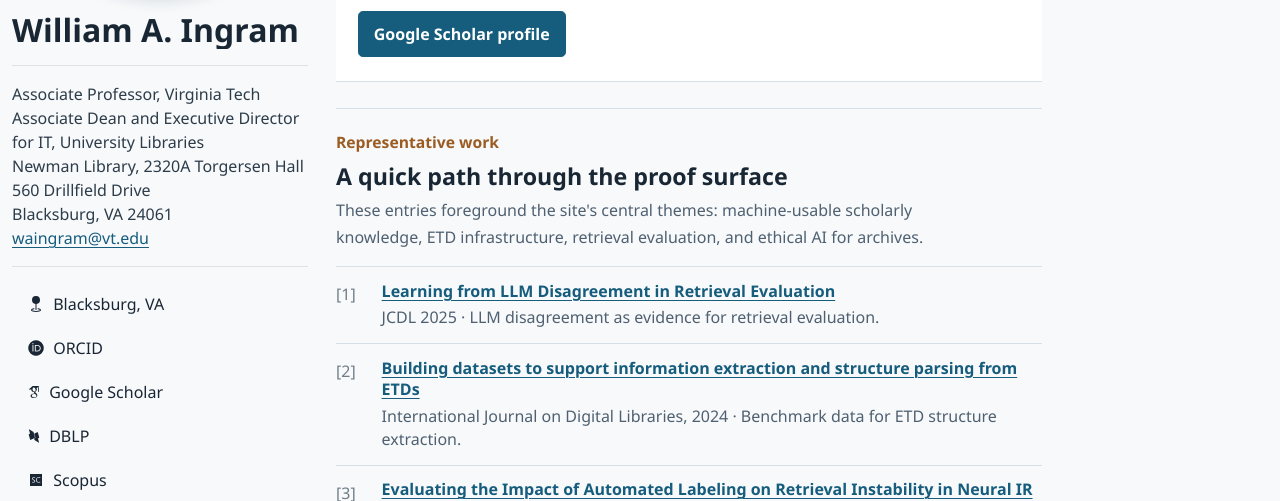
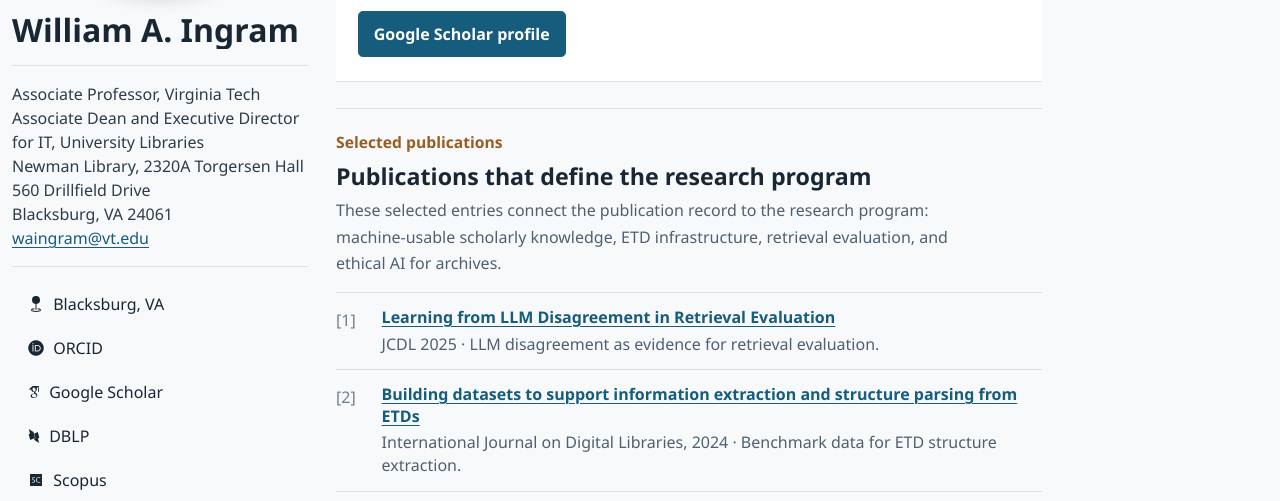
Before and after one commit to waingram/waingram.github.io, a Jekyll site: the page built from _pages/publications.md, in a window 1280 px wide and 900 px high, cut to the strip 399-900 px from the top of the window. Built offline with Jekyll 4.4.1, drawn with Linux system fonts in a browser that asks for light colours; some web fonts are replaced.

Commit message:
Clarify publications highlight copy

```diff
--- a/_includes/publications.html
+++ b/_includes/publications.html
@@ -15,11 +15,12 @@
         </section>
         <section class="publication-highlights" aria-labelledby="publication-highlights-title">
             <div class="section-intro">
-                <p class="page-kicker">Representative work</p>
-                <h2 id="publication-highlights-title">A quick path through the proof surface</h2>
+                <p class="page-kicker">Selected publications</p>
+                <h2 id="publication-highlights-title">Publications that define the research program</h2>
                 <p>
-                    These entries foreground the site&apos;s central themes: machine-usable scholarly
-                    knowledge, ETD infrastructure, retrieval evaluation, and ethical AI for archives.
+                    These selected entries connect the publication record to the research program:
+                    machine-usable scholarly knowledge, ETD infrastructure, retrieval evaluation,
+                    and ethical AI for archives.
                 </p>
             </div>
             <ol class="highlight-list">
```
